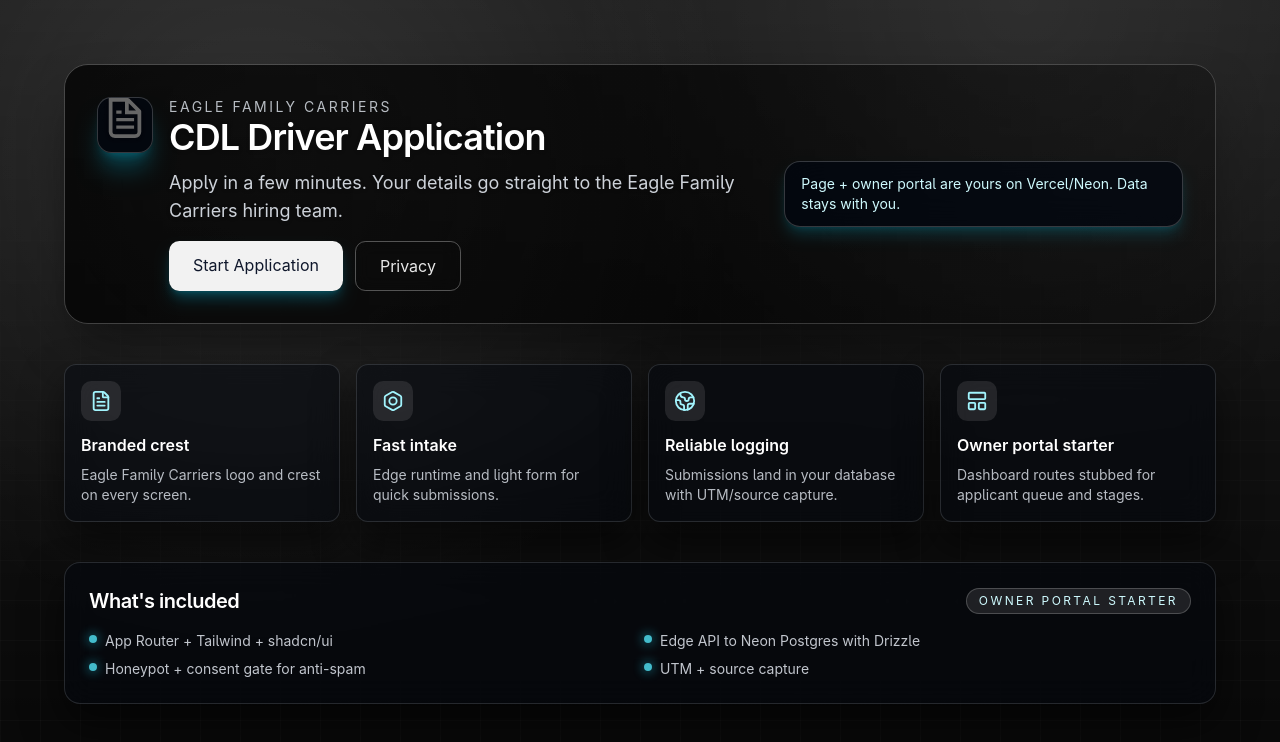
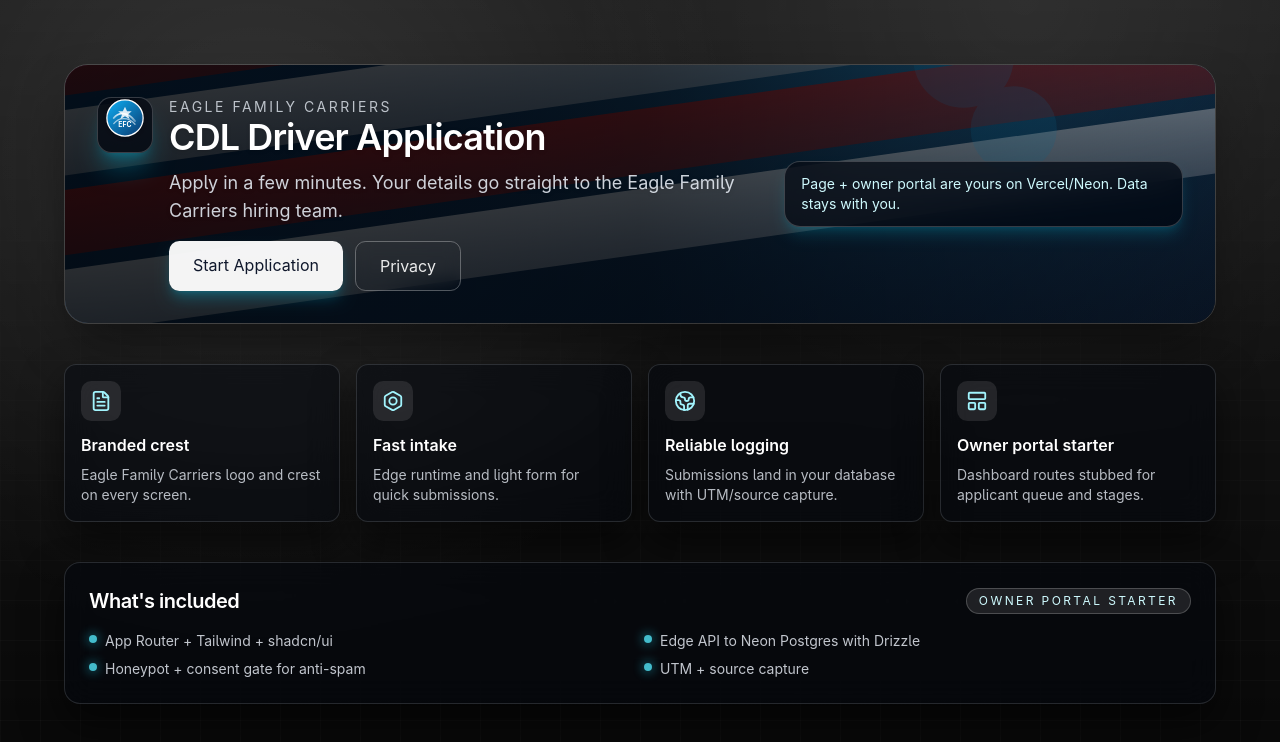
Before and after one commit to Revvitapps/eagle-family-carriers, a Next.js app: page / in a window 1280 px wide. Shown: the top 742 px of the page. Built offline with nearby package versions, Linux system fonts and the light colour scheme.

Commit message:
Add visible crest/logo assets and use SVG patriotic background

```diff
--- a/src/app/(public)/apply/page.tsx
+++ b/src/app/(public)/apply/page.tsx
@@ -91,7 +91,7 @@
         <header className="mb-8 flex flex-col gap-3 sm:flex-row sm:items-center sm:justify-between">
           <div className="flex items-center gap-3">
             <div className="glass h-12 w-12 items-center justify-center rounded-lg border border-white/20 shadow-lg shadow-cyan-500/20">
-              <img src="/file.svg" alt="EFC crest" width={28} height={28} className="m-auto" />
+              <img src="/logo-efc.svg" alt="EFC crest" width={28} height={28} className="m-auto" />
             </div>
             <div>
               <p className="text-sm uppercase tracking-[0.18em] text-slate-200/80">{copy.hero.kicker}</p>
--- a/src/app/layout.tsx
+++ b/src/app/layout.tsx
@@ -5,7 +5,7 @@
   title: "Eagle Family Carriers Hiring",
   description: "CDL hiring intake with on-brand crest, fast Edge API, and owner portal starter.",
   icons: {
-    icon: "/file.svg",
+    icon: "/logo-efc.svg",
   },
 };
 
--- a/src/app/page.tsx
+++ b/src/app/page.tsx
@@ -18,13 +18,13 @@
         <div className="relative overflow-hidden rounded-3xl border border-white/15 shadow-2xl shadow-black/50">
           <div
             className="absolute inset-0 bg-cover bg-center"
-            style={{ backgroundImage: "url('/efc-patriotic.jpg')" }}
+            style={{ backgroundImage: "url('/efc-patriotic.svg')" }}
           />
           <div className="absolute inset-0 bg-gradient-to-r from-black/75 via-black/65 to-black/30" />
           <div className="relative flex flex-col gap-6 p-8 sm:flex-row sm:items-center sm:justify-between">
             <div className="flex items-start gap-4">
               <div className="glass h-14 w-14 shrink-0 rounded-lg border border-white/20 shadow-xl shadow-cyan-500/30">
-                <img src="/file.svg" alt="EFC crest" width={40} height={40} className="m-auto drop-shadow" />
+                <img src="/logo-efc.svg" alt="EFC crest" width={40} height={40} className="m-auto drop-shadow" />
               </div>
               <div>
                 <p className="text-sm uppercase tracking-[0.18em] text-slate-200/80">{copy.hero.kicker}</p>
```
Also changed, not shown: public/efc-patriotic.svg (added), public/logo-efc.svg (added).
